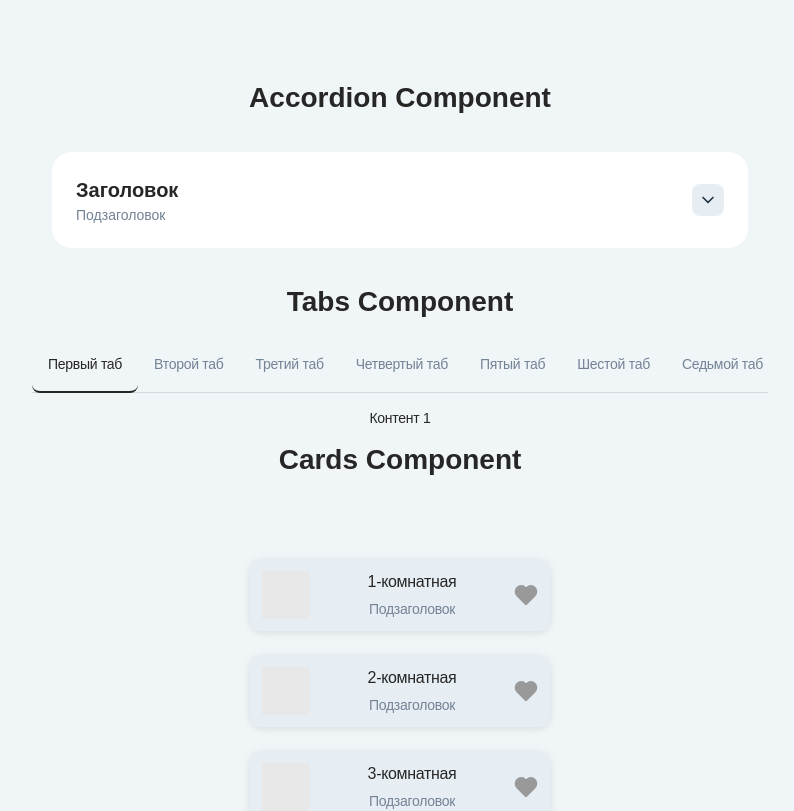
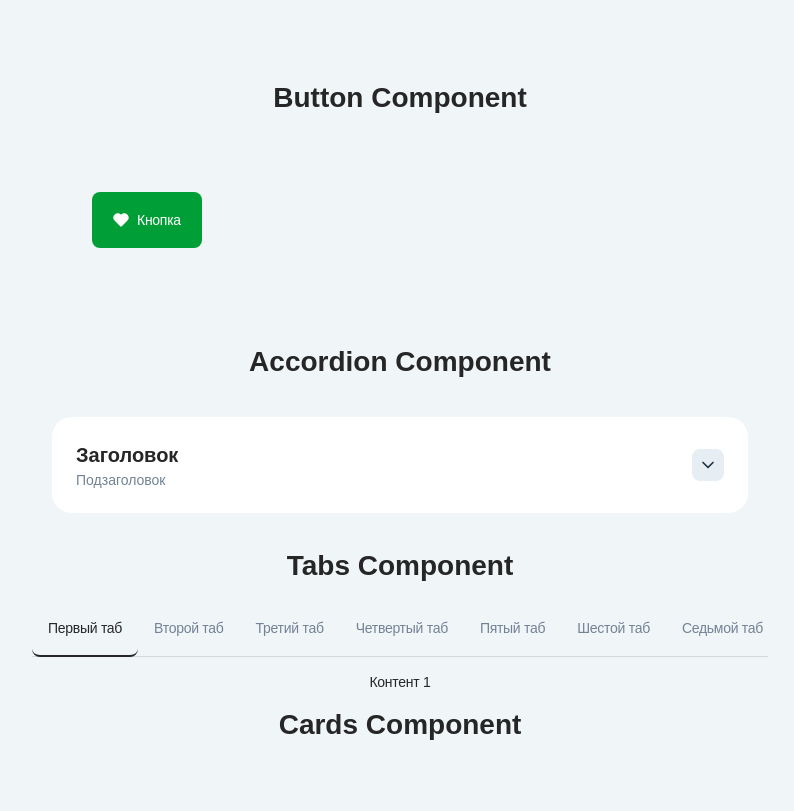
Before and after one commit to maxim-petrov/component-animation, a React (Vite) app: page / in a window 1280 px wide. Shown: the top 811 px of the page, without its empty margins (240-1034 px from the left). Built offline with nearby package versions, Linux system fonts and the light colour scheme; a web font is replaced by a local one.

Commit message:
Add button

```diff
--- a/src/App.css
+++ b/src/App.css
@@ -575,3 +575,71 @@ h1 {
   display: inline-block;
   white-space: nowrap;
 }
+
+/* Стили для Button */
+.CqkE8 {
+  display: flex;
+  justify-content: center;
+}
+
+.btn-root-119-18-1-1 {
+  display: flex;
+  align-items: center;
+  justify-content: center;
+  padding: 12px 24px;
+  border: none;
+  border-radius: 8px;
+  font-size: 16px;
+  font-weight: 500;
+  cursor: pointer;
+  transition: all 0.2s ease;
+  outline: none;
+}
+
+.btn-primary-a30-18-1-1 {
+  background-color: #4a6cf7;
+  color: white;
+}
+
+.btn-secondary-a30-18-1-1 {
+  background-color: #f5f5f5;
+  color: #333;
+}
+
+.btn-large-9e4-18-1-1 {
+  padding: 12px 24px;
+}
+
+.btn-medium-9e4-18-1-1 {
+  padding: 8px 16px;
+  font-size: 14px;
+}
+
+.btn-small-9e4-18-1-1 {
+  padding: 6px 12px;
+  font-size: 12px;
+}
+
+.btn-withIcon-a49-18-1-1 {
+  padding-left: 16px;
+}
+
+.btn-icon-72f-18-1-1 {
+  display: flex;
+  align-items: center;
+  justify-content: center;
+  margin-right: 8px;
+}
+
+.btn-icon--left-5a5-18-1-1 {
+  margin-right: 8px;
+}
+
+.btn-icon--right-5a5-18-1-1 {
+  margin-left: 8px;
+  order: 1;
+}
+
+.btn-text-398-18-1-1 {
+  white-space: nowrap;
+}
--- a/src/App.jsx
+++ b/src/App.jsx
@@ -1,6 +1,7 @@
 import { useState } from 'react'
 import './App.css'
 import './global.css'
+import Button from './components/Button'
 import Accordion from './components/Accordion'
 import Tabs from './components/Tabs'
 import Cards from './components/Cards'
@@ -17,6 +18,11 @@ function App() {
 
   return (
     <div className="app-container">
+      <h1>Button Component</h1>
+      <div className="content">
+        <Button text="Кнопка" />
+      </div>
+
       <h1>Accordion Component</h1>
       <div className="content">
         <Accordion
--- /dev/null
+++ b/src/animations/buttonAnimations.js
@@ -0,0 +1,45 @@
+// Конфигурация анимации для компонента Button
+export const buttonAnimationConfig = {
+  type: "spring",
+  stiffness: 290,
+  damping: 22.22,
+  mass: 1,
+  duration: 0.54
+};
+
+// Анимация для кнопки при наведении
+export const buttonHoverAnimation = {
+  whileHover: {
+    scale: 1.05,
+    boxShadow: "0px 4px 10px rgba(0, 0, 0, 0.15)"
+  },
+  whileTap: {
+    scale: 0.95
+  },
+  transition: {
+    type: "spring",
+    stiffness: 400,
+    damping: 17
+  }
+};
+
+// Анимация для иконки внутри кнопки
+export const iconAnimation = {
+  initial: {
+    scale: 1
+  },
+  hover: {
+    scale: 1.15,
+    rotate: [0, 5, -5, 0],
+    transition: {
+      rotate: {
+        repeat: 0,
+        duration: 0.5
+      }
+    }
+  },
+  tap: {
+    scale: 0.9
+  },
+  transition: buttonAnimationConfig
+};
--- /dev/null
+++ b/src/components/Button.jsx
@@ -0,0 +1,56 @@
+import React from 'react';
+import { motion } from 'framer-motion';
+import {
+  buttonAnimationConfig,
+  buttonHoverAnimation,
+  iconAnimation
+} from '../animations/buttonAnimations';
+import '../global.css';
+
+const Button = ({
+  text = 'Кнопка',
+  type = 'button',
+  variant = 'primary',
+  size = 'large',
+  onClick = () => {}
+}) => {
+  // Иконка сердца для кнопки
+  const HeartIcon = () => (
+    <div className="icon-root-864-6-0-3">
+      <svg xmlns="http://www.w3.org/2000/svg" width="16" height="16" fill="none">
+        <path
+          fill="currentColor"
+          fillRule="evenodd"
+          d="M1.745 2.615a4.215 4.215 0 0 1 6.053 0L8 2.82l.202-.206a4.215 4.215 0 0 1 6.053 0 4.413 4.413 0 0 1 0 6.144l-5.45 5.57c-.442.45-1.168.45-1.609 0l-5.45-5.57a4.414 4.414 0 0 1-.001-6.144Z"
+          clipRule="evenodd"
+        />
+      </svg>
+    </div>
+  );
+
+  return (
+    <div className="_Gq5_ ql7Up" data-e2e-id="button-default">
+      <div className="CqkE8" style={{ marginBottom: '20px' }}>
+        <motion.button
+          className={`btn-root-119-18-1-1 btn-${variant}-a30-18-1-1 btn-${size}-9e4-18-1-1 btn-typeButtonReset-268-18-1-1 btn-withIcon-a49-18-1-1`}
+          type={type}
+          onClick={onClick}
+          {...buttonHoverAnimation}
+        >
+          <motion.span
+            className="btn-icon-72f-18-1-1 btn-icon--left-5a5-18-1-1"
+            initial="initial"
+            whileHover="hover"
+            whileTap="tap"
+            variants={iconAnimation}
+          >
+            <HeartIcon />
+          </motion.span>
+          <span className="btn-text-398-18-1-1">{text}</span>
+        </motion.button>
+      </div>
+    </div>
+  );
+};
+
+export default Button;
```
